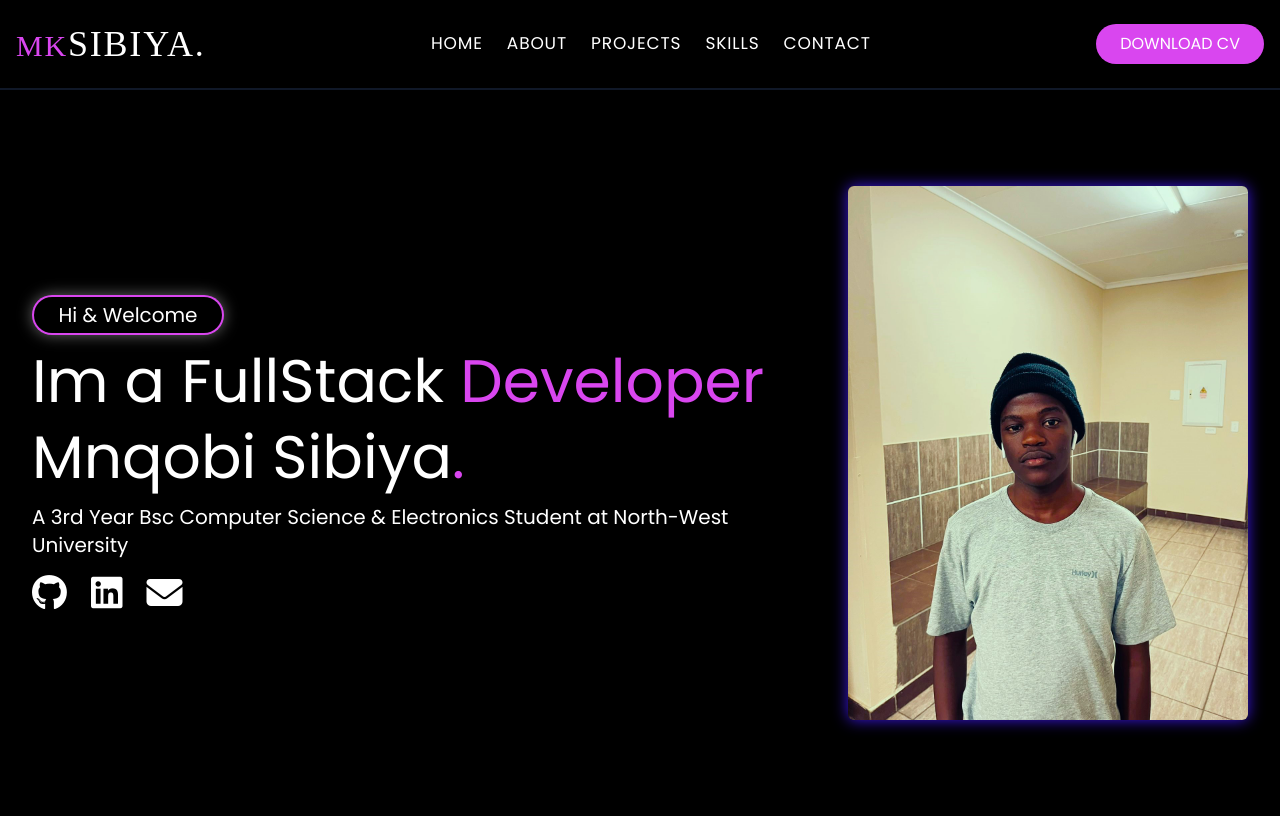
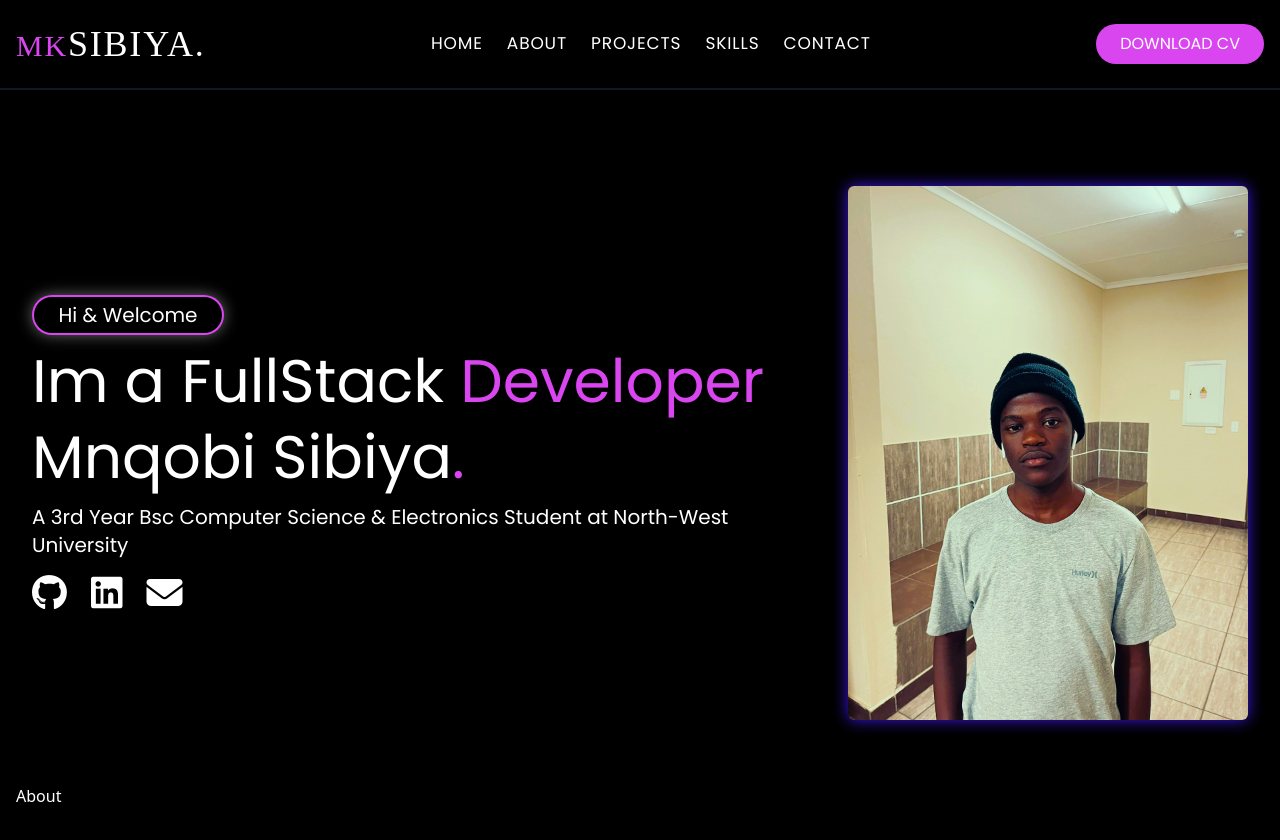
Before and after one commit to Mnqobi007/Portfolio, a React (Vite) app: page / in a window 1280 px wide. Before the commit the page ends 816 px from the top, so only its background shows below. Built offline with nearby package versions, Linux system fonts and the light colour scheme; a web font is replaced by a local one.

Commit message:
error checking

```diff
--- a/src/App.jsx
+++ b/src/App.jsx
@@ -1,6 +1,6 @@
-import React from 'react';
 import Header from './components/Header';
 import Hero from './components/Hero';
+import { About } from './components/About';
 
 function App() {
   return (
@@ -8,6 +8,7 @@ function App() {
       <Header />
       <main className='container mx-auto px-4 py-8'>
         <Hero />
+        <About/>
       </main>
     </div>
   )
--- /dev/null
+++ b/src/components/About.jsx
@@ -0,0 +1,7 @@
+import React from 'react'
+
+export const About = () => {
+  return (
+    <div>About</div>
+  )
+}
```
